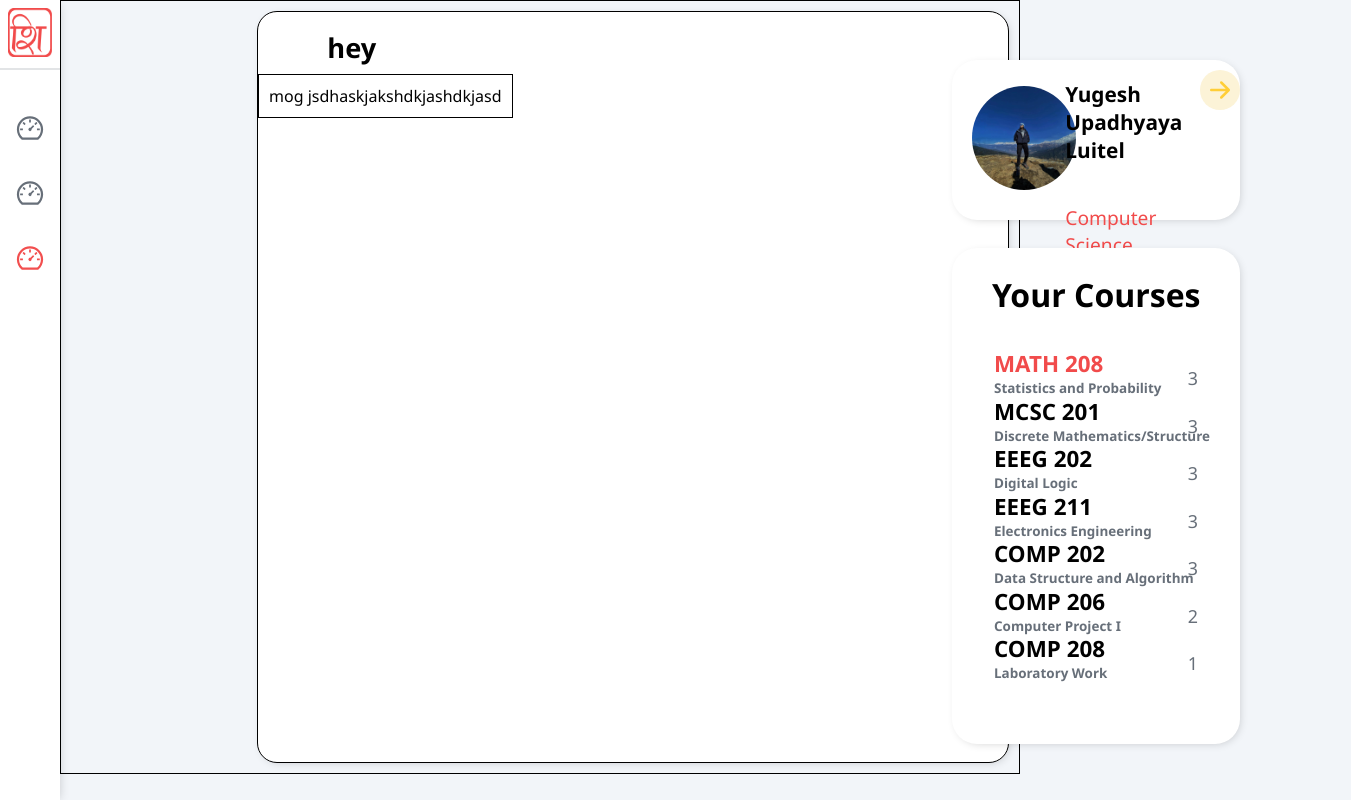
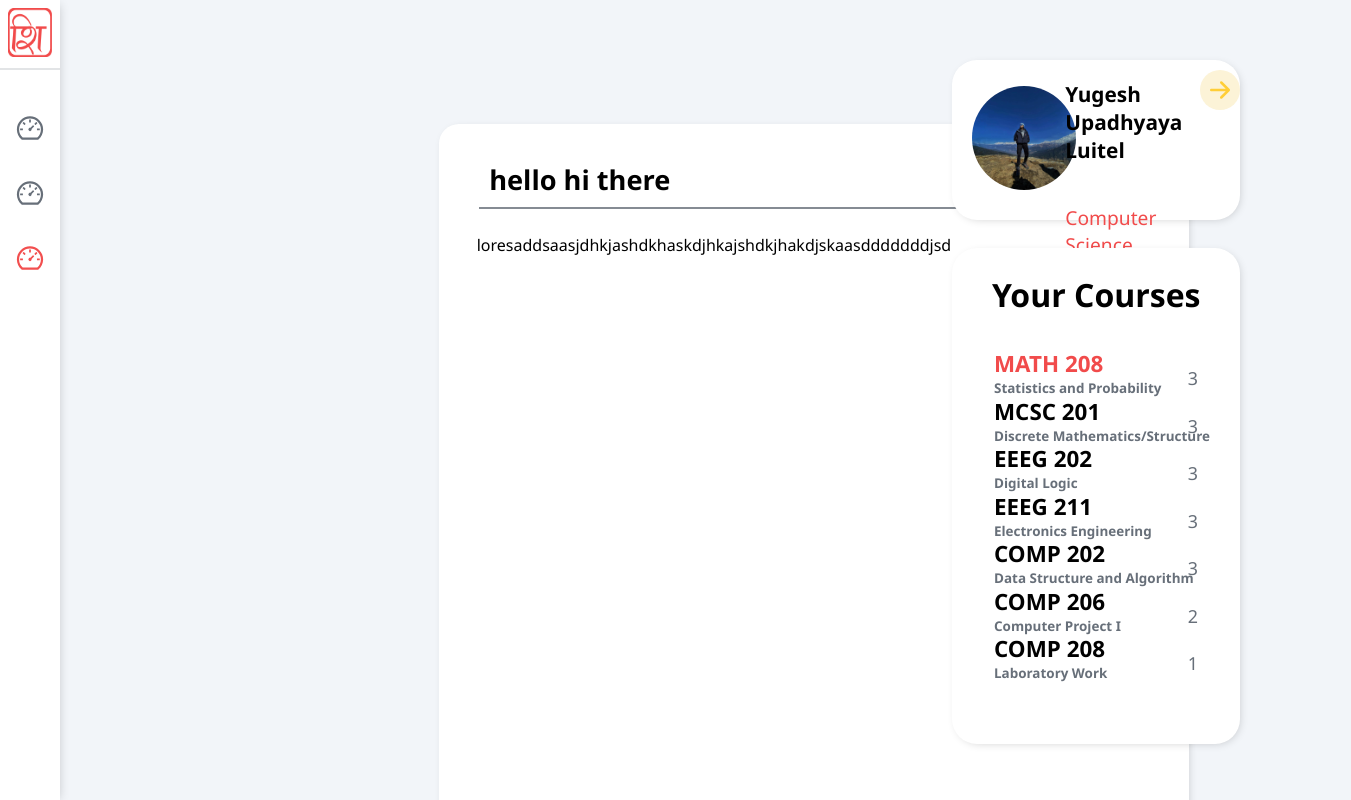
Before and after one commit to arpandaze/sikshyalaya, a React (Create React App) app in the folder frontend/: page /note in a window 1280 px wide. Shown: the top 800 px of the page, 1351 px wide, since content can reach past the window. Built offline with nearby package versions, Linux system fonts and the light colour scheme.

Commit message:
Made changes to the notepad

```diff
--- a/frontend/src/components/Note.jsx
+++ b/frontend/src/components/Note.jsx
@@ -11,24 +11,27 @@ import SideBar from "../components/SideBar";
 import colorscheme from "../utils/colors";
 import ProfileBar from "../components/ProfileBar";
 import DashboardLayout from "../components/DashboardLayout";
+import { ImCross } from "react-icons/im";
+import { FiTrash } from "react-icons/fi";
+
 
 const styleSheet = {
     root: {
         flexGrow: "1",
-        border: "1px solid black",
         position: "relative",
         left: "0%",
         top:"20%",
-        margin: "3 px auto",
-        padding:"10px 10px"
+    },
 
-    },
     line: {
-        color: colorscheme.grey1,
+        backgroundColor: colorscheme.grey1,
+        opacity:"80%",
+        position:"relative",
+        left: "40px",
+        top:"-65px",
+        width: "550px",
+        height:"2px",
 
-        width :"80%",
-        height:"2px",
-        borderRadius:"20px",
 
     },
     notepad: {
@@ -38,40 +41,103 @@ const styleSheet = {
         background: colorscheme.white,
         borderRadius: "20px",
         boxShadow: "2px 2px 10px -3px rgba(0,0,0,0.2)",
-        border: "1px solid black",
     },
     titleText: {
-        margin:"7px auto",
-        padding:"10px",
+        position: "relative",
+        left:"20%",
         fontWeight: "bold",
         fontSize: "1.7em",
-
+        cursor:"text",
+    },
+    contentText: {
+        position: "relative",
+        left: "5%",
+        top:"-40px",
+        width: "100%",
+        cursor: "text",
+        wordWrap:"normal",
 
     },
-    contentText: {
-        padding: "10px",
-        border: "1px solid black",
-        width:"100%",
+    closeButton: {
+        position: "absolute",
+        top: "20%",
+        left: "650px",
+        width: "35px",
+        height:"35px",
+        borderRadius: "50%",
+        color: colorscheme.red4,
+        cursor:"pointer",
+
+    },
+    trashButton: {
+        position:"absolute",top:"93%",left:"700px",
+        width: "35px",
+        height:"35px",
+        borderRadius: "50%",
+        color: colorscheme.red4,
+        cursor: "pointer",
+    }
 
 
     }
 
-    }
-
-const Note = ({title, content,...rest}) => {
+const Note = ({title, content,state,...rest}) => {
     return (
         <div>
-        <Grid container direction="row" justify="flex-end" align="flex-end"style={ styleSheet.root }>
+            <Grid
+                container
+                direction="row"
+                justify="flex-end"
+                align="flex-end"
+                style={styleSheet.root}>
 
-        <div style={styleSheet.notepad}>
+                <div style={styleSheet.notepad}>
 
-            <Grid item xs={3}  container direction="column" justify="flex-end" align="flex-end">
-                        <a style={styleSheet.titleText}>hey</a>
-                        <div style={styleSheet.line}></div>
+                    <Grid
+                        item
+                        xs={4}
+                        direction="row"
+                        justify="flex-end"
+                        alignItems="flex-end">
+                        <a style={styleSheet.titleText}>
+                            <br />{title}
+                            <Grid
+                                xs={2}
+
+                                direction="column"
+                                justify="flex-end"
+                                alignItems="flex-end"
+                                >
+                                <div style={styleSheet.closeButton}>
+                                    <ImCross size={20} color={colorscheme.red4} />
+                                </div>
+                            </Grid>
+                            <br />
+                            <br />
+                        </a>
+                        <Grid
+                            item
+                            direction="row"
+                            justify="center"
+                            alignItems="flex-start">
+                            <div style={styleSheet.line}></div></Grid>
+
 
                     </Grid >
-                    <Grid item xs={8} >
-                        <a style={styleSheet.contentText}>mog jsdhaskjakshdkjashdkjasd</a>
+                    <Grid item
+                    >
+                        <a style={styleSheet.contentText}>{content}</a>
+                    </Grid>
+                    <Grid
+                                xs={8}
+
+                                direction="column"
+                                justify="flex-center"
+                                alignItems="flex-center"
+                                >
+                                <div style={styleSheet.trashButton}>
+                                    <FiTrash size={20} color={colorscheme.red4} />
+                                </div>
                     </Grid>
         </div>
          </Grid >
--- a/frontend/src/views/Notes/Notes.jsx
+++ b/frontend/src/views/Notes/Notes.jsx
@@ -14,12 +14,33 @@ import DashboardLayout from "../../components/DashboardLayout";
 import Note from "../../components/Note";
 
 const styleSheet = {
-	root: { flexGrow: "1" },
+	root: {
+		flexGrow: "1",
+	 	width: "95%",
+		margin: "0px auto",
+		position: "relative",
+		left: "37%",
+		top:"15.5%",
+	},
 };
-
+const typing = true;
+const note = {
+	title: "hello hi there",
+	content: "loresaddsaasjdhkjashdkhaskdjhkajshdkjhakdjskaasdddddddjsd",
+	state: typing?"Typing...":"Saved",
+}
 const Dashboard = () => {
+	const [typing,setTyping] =useState(false)
 	return (<DashboardLayout>
-		<Note />
+		<Grid container
+			direction="column"
+			justify="center"
+			alignItems="flex-start"
+			style={styleSheet.root}
+			spacing={10}
+			>
+			<Note title={note.title} content={note.content} />
+			</Grid>
 	</DashboardLayout>);
 };
 
```
